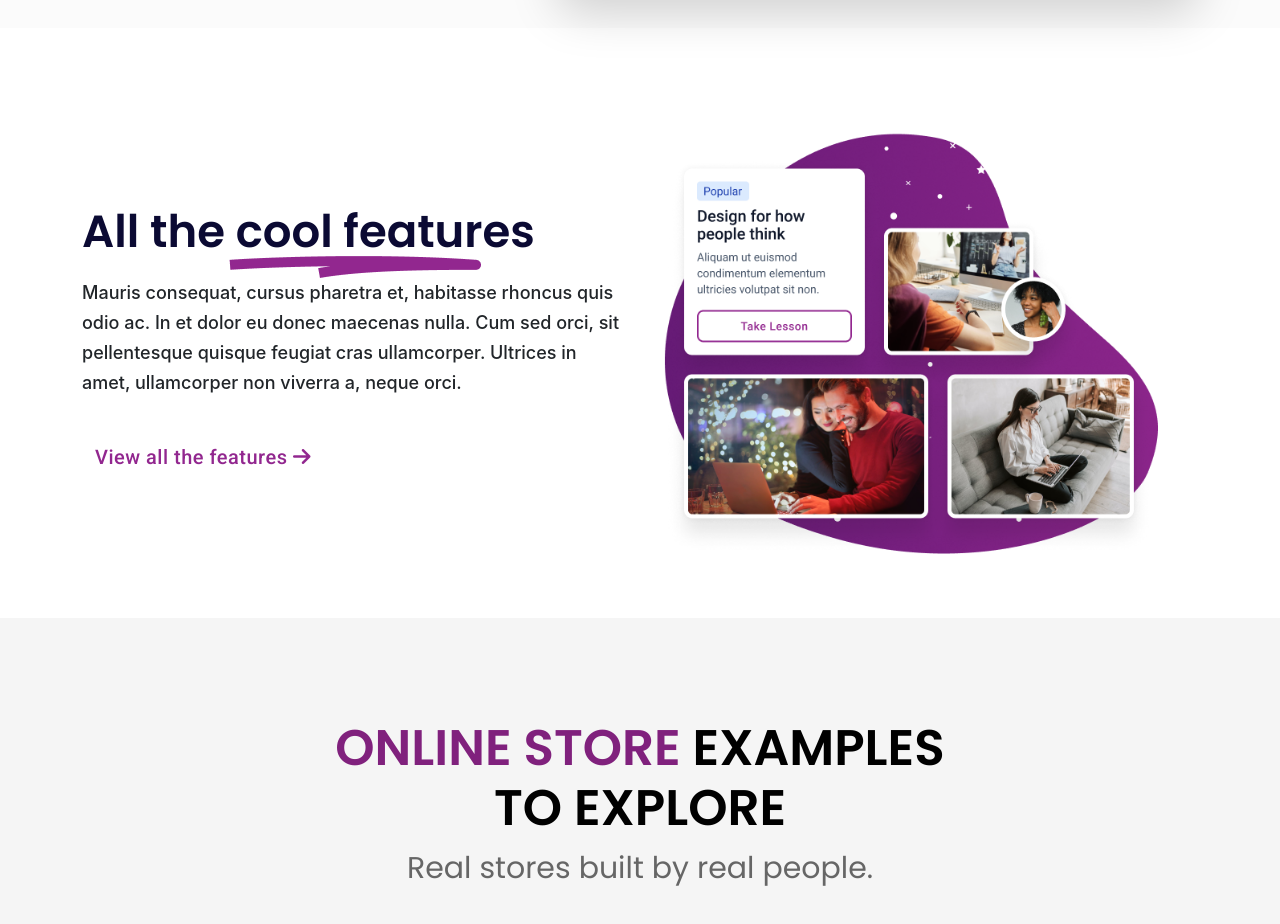
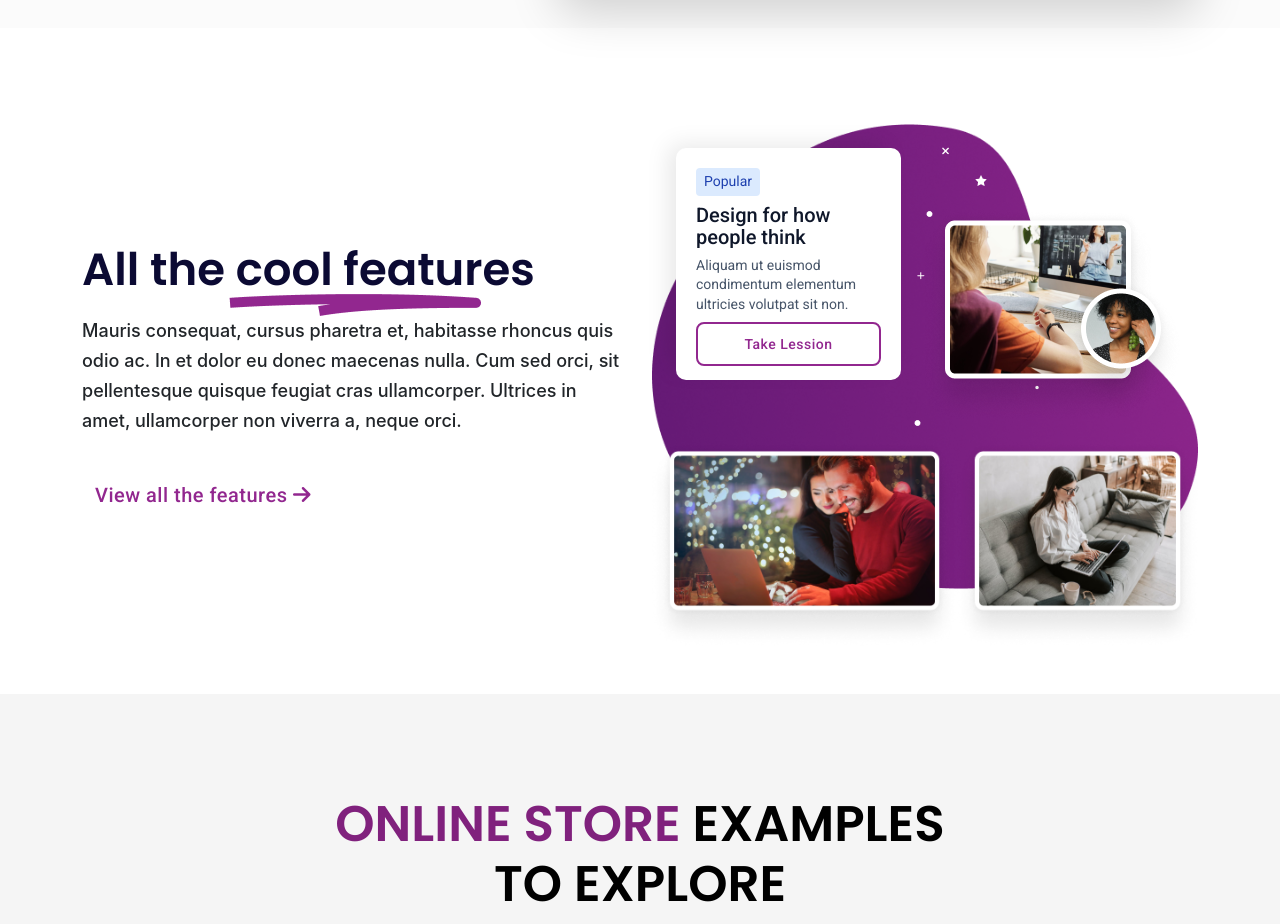
Before and after one commit to showkatbinidris70/ekshop-new-design, a plain HTML site: page index.html in a window 1280 px wide. Shown: the part 1680-2604 px from the top of the page. Drawn offline with nearby package versions, Linux system fonts and the light colour scheme.

Commit message:
feature section

```diff
--- a/assets/css/style.css
+++ b/assets/css/style.css
@@ -380,6 +380,75 @@ header .navbar-light button span {
 .features .cta-btn:hover {
   color: #791f76;
 }
+.features .right-side {
+  background: url(../images/Blob.png);
+  background-repeat: no-repeat;
+  background-size: contain;
+  max-width: 641px;
+  max-height: 522px;
+}
+.features .right-side .content-box {
+  width: 225px;
+  height: 232px;
+  border-radius: 10px;
+  padding: 20px;
+  background-color: #ffffff;
+  box-shadow: -11px -7px 25px -5px #0000001a;
+}
+.features .right-side .content-box .badge {
+  background-color: #dbeafe;
+  padding: 4px 8px 4px 8px;
+  border-radius: 4px;
+  font-family: Roboto;
+  font-size: 14px;
+  font-weight: 400;
+  line-height: 19.6px;
+  text-align: left;
+  color: #1e40af;
+}
+.features .right-side .content-box .title {
+  font-family: Roboto;
+  font-size: 20px;
+  font-weight: 500;
+  line-height: 22px;
+  text-align: left;
+  color: #0f172a;
+  overflow: hidden;
+  display: -webkit-box;
+  -webkit-line-clamp: 2;
+  -webkit-box-orient: vertical;
+}
+.features .right-side .content-box .description {
+  font-family: Roboto;
+  font-size: 14px;
+  font-weight: 400;
+  line-height: 19.6px;
+  text-align: left;
+  color: #475569;
+  overflow: hidden;
+  display: -webkit-box;
+  -webkit-line-clamp: 3;
+  -webkit-box-orient: vertical;
+}
+.features .right-side .content-box .take-lesson-cta-btn {
+  padding: 8px 12px 8px 12px;
+  border-radius: 8px;
+  border: 2px solid #92278f;
+  color: #92278f;
+  font-family: Roboto;
+  font-size: 14px;
+  font-weight: 500;
+  line-height: 24px;
+  letter-spacing: 0.5px;
+  text-align: left;
+  width: 100%;
+}
+.features .right-side .content-box .take-lesson-cta-btn:hover {
+  color: #fff;
+  background-color: #92278f;
+  -webkit-transition: all 0.4s ease;
+  transition: all 0.4s ease;
+}
 /* features end */
 /* real-store start */
 .real-store {
--- a/index.html
+++ b/index.html
@@ -225,7 +225,7 @@
     <section class="features py-5">
         <div class="container">
             <div class="row">
-                <div class="col-sm-6 col-lg-6 d-flex align-items-center">
+                <div class="col-sm-12 col-md-12 col-lg-6 col-xl-6 d-flex align-items-center">
                     <div>
                         <h2 class="title pb-4">All the cool features</h2>
                         <div class="d-flex justify-content-center" style="margin-top: -30px;"><img
@@ -238,13 +238,63 @@
                                 <span><i class="fa-solid fa-arrow-right"></i></span></a></div>
                     </div>
                 </div>
-                <div class="col-sm-6 col-lg-6">
-                    <div>
-                        <img src="./assets/images/Right.png" class="img-fluid" />
+                <div class="col-sm-12 col-md-12 col-lg-6 col-xl-6">
+                    <div class="right-side position-relative">
+                        <div class="text-center"><img src="./assets/images/Icons.png" class="img-fluid" /></div>
+                        <div class="position-absolute top-0">
+                            <div class="d-flex gap-4 mt-4 ps-0 ps-sm-2 ps-md-4">
+                                <div class="content-box">
+                                    <div class="badge">Popular</div>
+                                    <div class="title my-2">Design for how people think</div>
+                                    <div class="description">Aliquam ut euismod condimentum elementum ultricies volutpat
+                                        sit non. </div>
+                                    <div class=""><a href="#" class="btn take-lesson-cta-btn text-center mt-2">Take
+                                            Lession</a>
+                                    </div>
+                                </div>
+                                <div class="position-relative" style="margin-top: 62px;">
+                                    <img src="./assets/images/Picture (5).png" class="img-fluid" />
+                                    <div class="" style="margin-top: -10px;"><img src="./assets/images/UserThumb.png"
+                                            class="img-fluid position-absolute bottom-0 end-0"
+                                            style="margin-right: -30px !important;" /></div>
+                                </div>
+                            </div>
+                        </div>
+                        <div class="position-absolute bottom-0 d-none d-sm-block">
+                            <div class="d-flex justify-content-start">
+                                <div class=""><img src="./assets/images/Picture (3).png" class="img-fluid" />
+                                </div>
+                                <div class=""><img src="./assets/images/Picture (4).png" class="img-fluid" />
+                                </div>
+                            </div>
+                        </div>
+                    </div>
+                    <div class="right-side position-relative d-none">
+                        <div class="text-center"><img src="./assets/images/Icons.png" class="img-fluid" /></div>
+                        <div class="position-absolute top-0 start-0">
+                            <div class="d-flex gap-5">
+                                <div class="content-box">
+                                    <div class="badge">Popular</div>
+                                    <div class="title my-2">Design for how people think</div>
+                                    <div class="description">Aliquam ut euismod condimentum elementum ultricies volutpat
+                                        sit non. </div>
+                                    <div class=""><a href="#" class="btn take-lesson-cta-btn text-center mt-2">Take
+                                            Lession</a>
+                                    </div>
+                                </div>
+                            </div>
+                        </div>
+                        <div class=""><img src="./assets/images/Picture (5).png"
+                                class="img-fluid position-absolute top-0 end-0" /></div>
+                        <div class=""><img src="./assets/images/Picture (3).png"
+                                class="img-fluid position-absolute bottom-0 left-0" />
+                        </div>
+                        <div class=""><img src="./assets/images/Picture (4).png"
+                                class="img-fluid position-absolute bottom-0 end-0" />
+                        </div>
                     </div>
                 </div>
             </div>
-        </div>
     </section>
 
     <section class="real-store">
```
Also changed, not shown: assets/images/Blob.png (added), assets/images/Content Box.png (added), assets/images/Icons.png (added), assets/images/Picture (3).png (added), assets/images/Picture (4).png (added), assets/images/Picture (5).png (added), assets/images/UserThumb.png (added).
